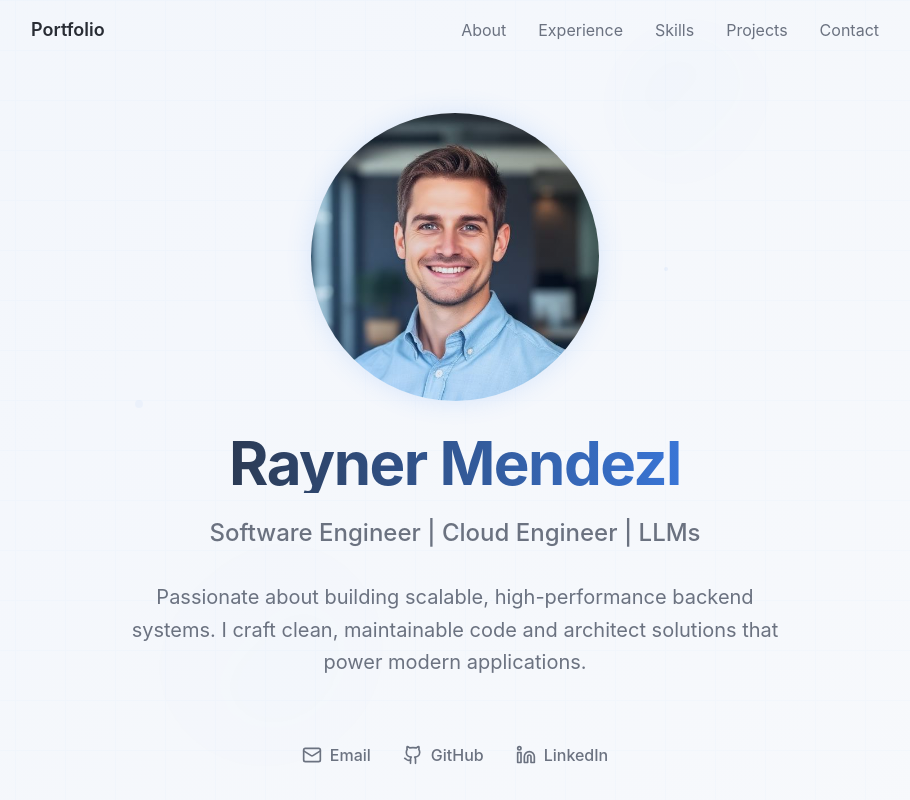
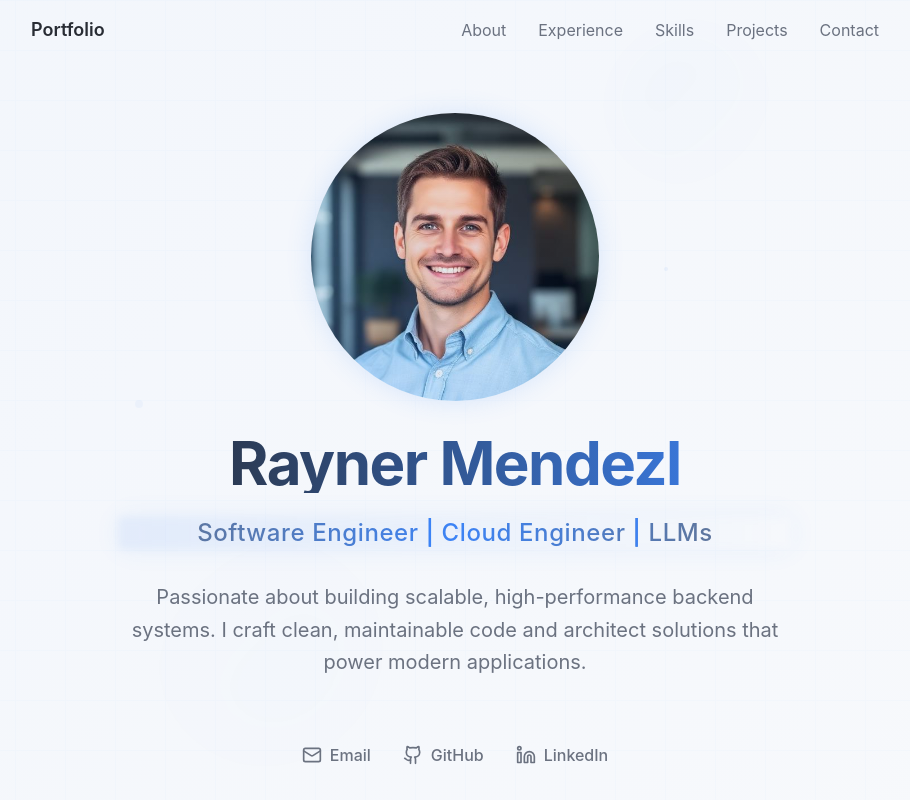
Before and after one commit to RaynerMDZ/rayner-mendez-portfolio, a React (Vite) app: page / in a window 1280 px wide. Shown: the top 800 px of the page, without its empty margins (185-1095 px from the left). Built offline with nearby package versions, Linux system fonts and the light colour scheme.

Commit message:
Add more style to Hero section
Added more stylistic elements to the Hero section, including subtle animations and refined visual details.
-edited src/features/portfolio/components/Hero.tsx

```diff
--- a/src/features/portfolio/components/Hero.tsx
+++ b/src/features/portfolio/components/Hero.tsx
@@ -54,9 +54,12 @@ const Hero = () => {
             <h1 className="text-5xl md:text-6xl font-bold tracking-tight bg-gradient-to-r from-foreground to-tech-accent bg-clip-text text-transparent">
               Rayner Mendezl
             </h1>
-            <p className="text-xl md:text-2xl text-tech-muted font-medium">
-              Software Engineer | Cloud Engineer | LLMs
-            </p>
+            <div className="relative">
+              <p className="text-xl md:text-2xl font-medium text-transparent bg-clip-text bg-gradient-to-r from-tech-muted via-tech-accent to-tech-muted animate-fadeInUp tracking-wide">
+                Software Engineer <span className="text-tech-accent">|</span> Cloud Engineer <span className="text-tech-accent">|</span> LLMs
+              </p>
+              <div className="absolute inset-0 blur-sm bg-gradient-to-r from-tech-accent/20 to-transparent opacity-50 animate-glow"></div>
+            </div>
           </div>
 
           <p className="text-xl text-muted-foreground max-w-2xl mx-auto leading-relaxed">
```
